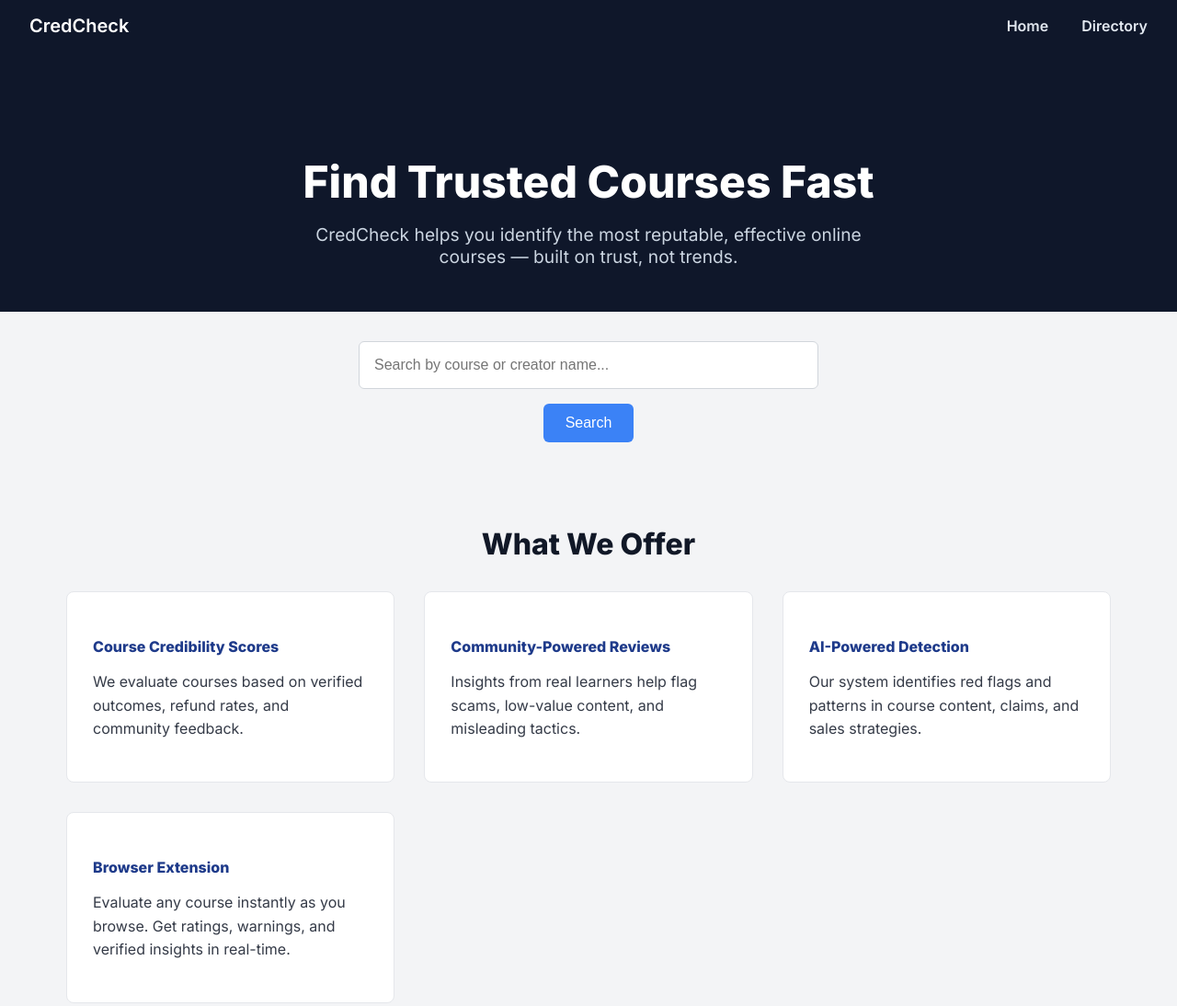
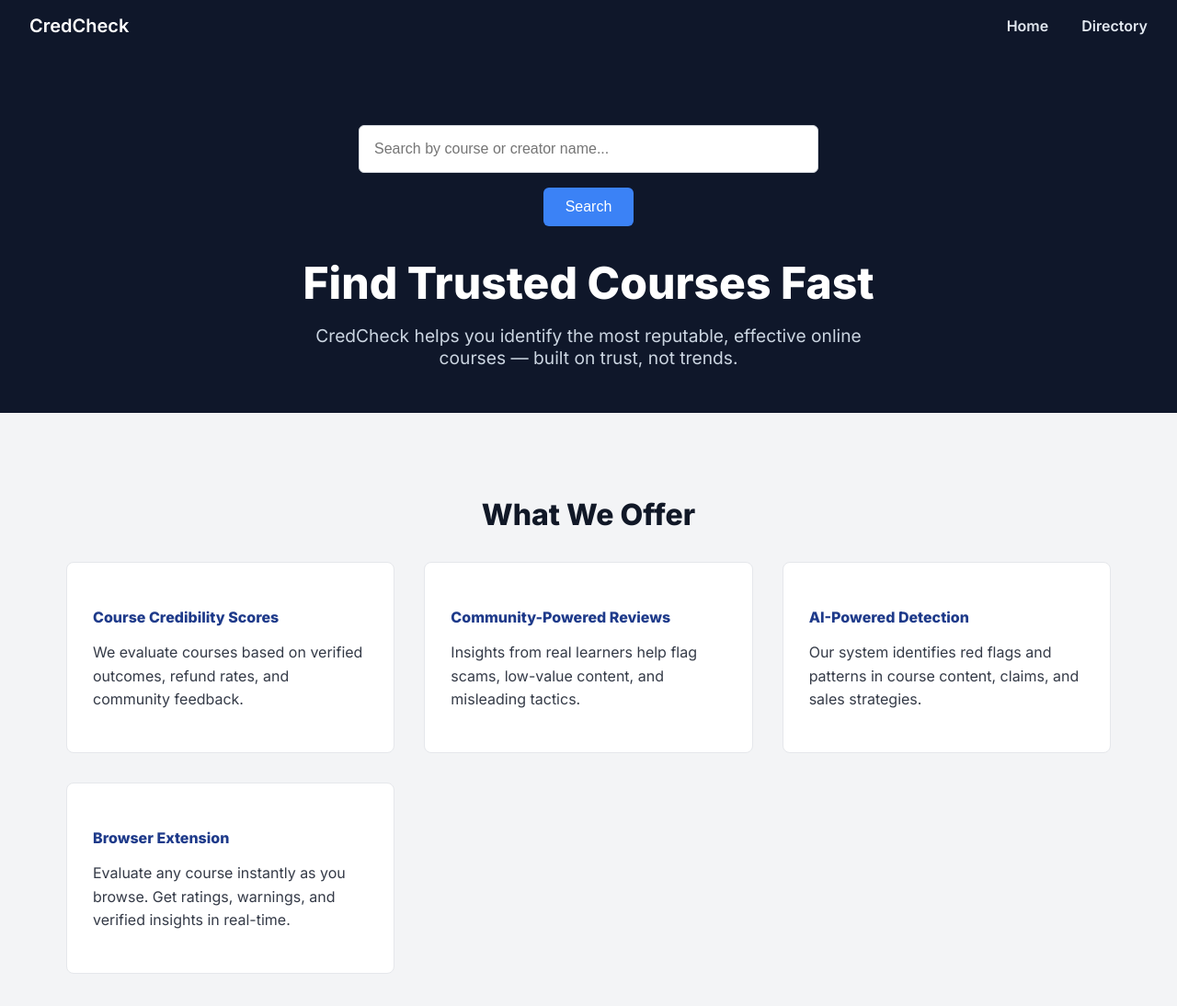
Before and after one commit to ItsSuperDuperAwesome/credcheck-landing, a plain HTML site: page index.html in a window 1280 px wide. Shown: the top 1094 px of the page at 92% size. Drawn offline with Linux system fonts and the light colour scheme.

Commit message:
Update index.html

```diff
--- a/index.html
+++ b/index.html
@@ -159,12 +159,7 @@
     </div>
   </nav>
   <header>
-  <h1>Find Trusted Courses Fast</h1>
-  <p>CredCheck helps you identify the most reputable, effective online courses — built on trust, not trends.</p>
-</header>
-
-<section style="padding: 2rem 2rem 0; text-align: center;">
-  <form id="homepageSearchForm" style="max-width: 500px; margin: auto;">
+  <form id="homepageSearchForm" style="max-width: 500px; margin: 0 auto 2rem auto;">
     <input list="searchSuggestions" type="text" id="searchQuery" placeholder="Search by course or creator name..." style="width: 100%; padding: 1rem; font-size: 1rem; border: 1px solid #d1d5db; border-radius: 6px;">
     <datalist id="searchSuggestions">
       <option value="Alex Hormozi">
@@ -187,7 +182,11 @@
       }
     });
   </script>
-</section>
+  <h1>Find Trusted Courses Fast</h1>
+  <p>CredCheck helps you identify the most reputable, effective online courses — built on trust, not trends.</p>
+</header>
+
+
 
   <section>
     <h2 style="text-align:center; font-size: 2rem; margin-bottom: 2rem;">What We Offer</h2>
```
